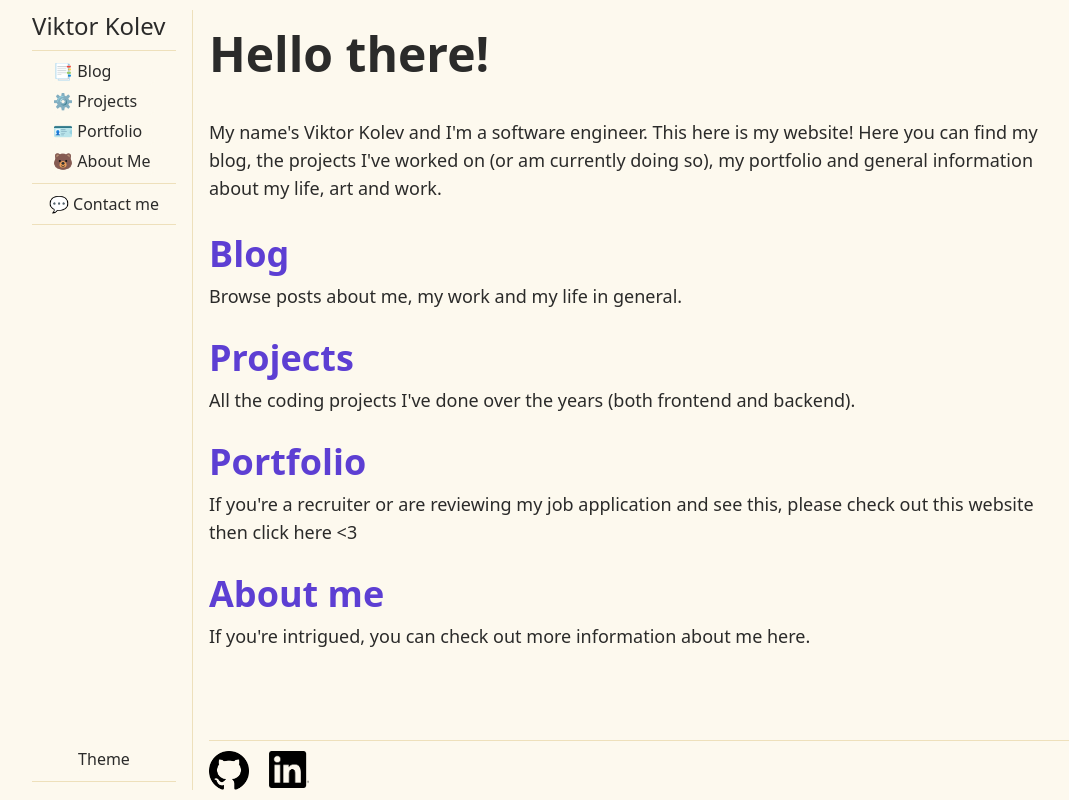
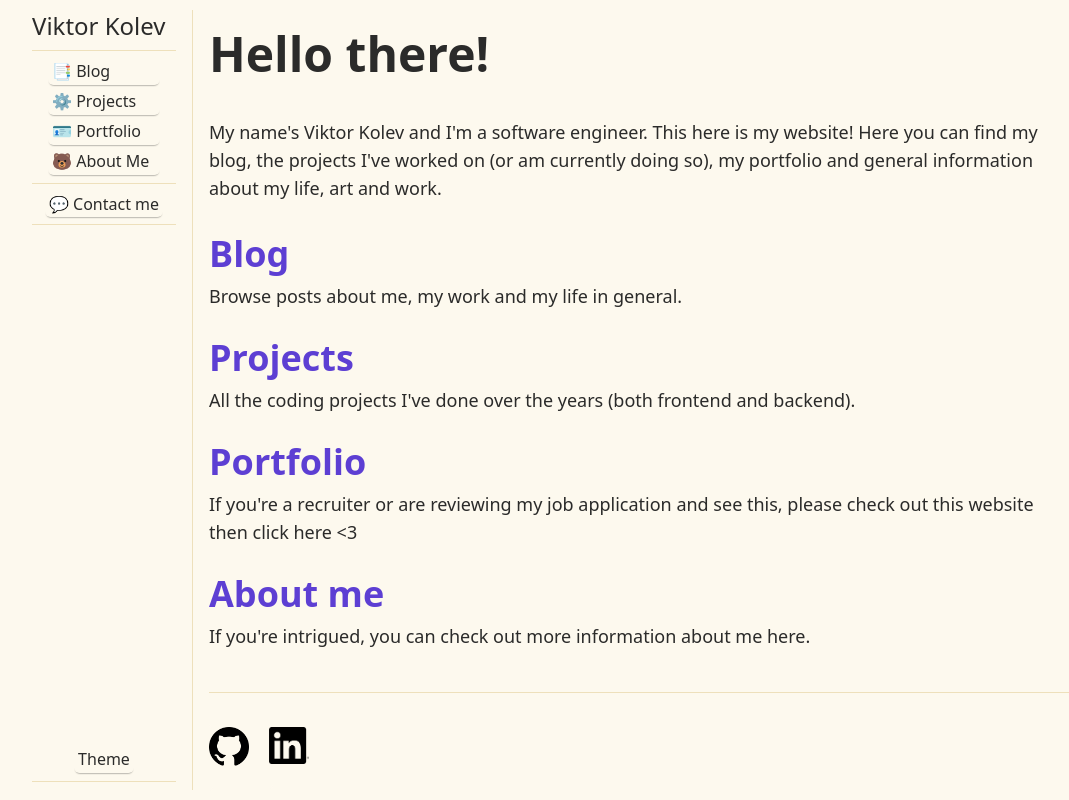
Before and after one commit to smithy773/ViktorKolevDev-frontend, a React (Vite) app: page / in a window 1280 px wide. Shown: the whole page, without its empty margins (72-1141 px from the left). Built offline with nearby package versions, Linux system fonts and the light colour scheme.

Commit message:
add shadows, change portfolio navbar button to navigate to portfolio site

```diff
--- a/src/components/Nav/NavLinkMenu.tsx
+++ b/src/components/Nav/NavLinkMenu.tsx
@@ -3,16 +3,20 @@ import { NavLink } from "react-router";
 function NavLinkMenu() {
   return (
     <div className="flex flex-col items-center w-full">
-      <div className="flex flex-col items-left gap-1 w-[6.352rem]">
+      <div className="flex flex-col items-left gap-1 w-28">
         <NavLink className="underline-hover" to="/blog">
           📑 Blog
         </NavLink>
         <NavLink className="underline-hover" to="/projects">
           ⚙️ Projects
         </NavLink>
-        <NavLink className="underline-hover" to="/portfolio">
+        <a
+          className="underline-hover"
+          href="https://js-portfolio-78b1a.web.app/"
+          target="_blank"
+        >
           🪪 Portfolio
-        </NavLink>
+        </a>
         <NavLink className="underline-hover" to="/about">
           🐻 About Me
         </NavLink>
--- a/src/index.css
+++ b/src/index.css
@@ -52,8 +52,12 @@
 }
 
 /* LINKS (NAVBAR LINKS, PROJECTITEM LINKS, FOOTER LINKS) */
+/* FIX THEME BUTTONS STYLING WHEN HOVERED (BACKGROUND COLOR IS WRONG) */
+/* FIX SHADOWS */
 
 .underline-hover {
+  box-shadow: 0px 2px 2px -2px #2b2b2a;
+  padding: 0 4px;
   border-color: var(--color-bg);
   border-bottom-style: var(--tw-border-style);
   border-bottom-width: 2px;
@@ -67,6 +71,10 @@
     var(--default-transition-duration) /* 150ms */
   );
   border-radius: var(--radius-md);
+}
+
+html[data-theme="dark"] .underline-hover {
+  box-shadow: 0px 2px 2px -1.75px #f0f6fc;
 }
 
 .underline-hover:hover {
```
